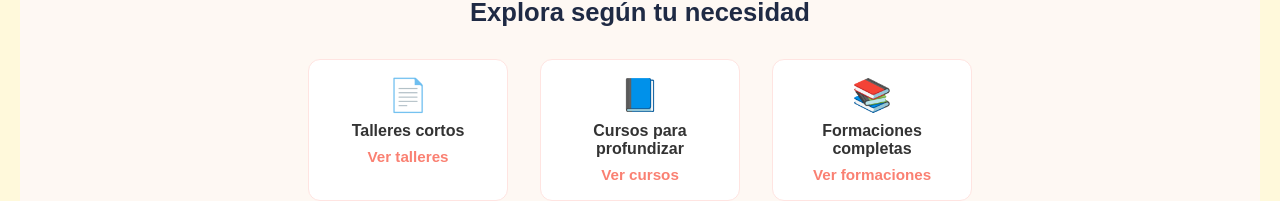
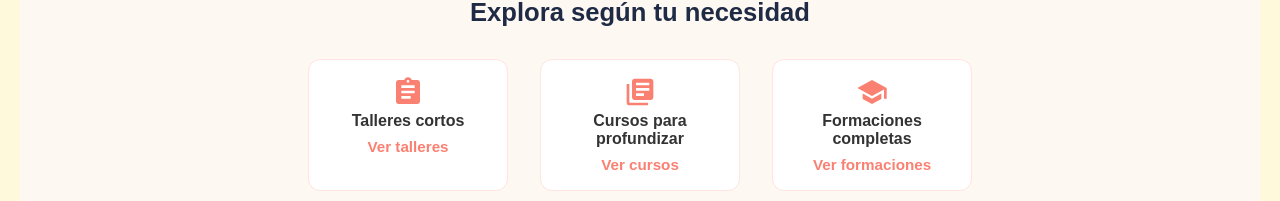
Before and after one commit to MarcosEsquibel/ProyectoCursos, a React (Vite) app in the folder vite-project/: page / in a window 1280 px wide. Shown: the part 873-1074 px from the top of the page. Built offline with nearby package versions, Linux system fonts and the light colour scheme.

Commit message:
solucionando errores

```diff
--- a/vite-project/package.json
+++ b/vite-project/package.json
@@ -9,6 +9,7 @@
   "dependencies": {
     "react": "^19.1.0",
     "react-dom": "^19.1.0",
+    "react-icons": "^5.5.0",
     "react-router-dom": "^7.6.0"
   },
   "devDependencies": {
--- a/vite-project/src/pages/Home.tsx
+++ b/vite-project/src/pages/Home.tsx
@@ -1,6 +1,8 @@
 import React from "react";
+import { MdAssignment, MdLibraryBooks, MdSchool } from "react-icons/md";
 import "./Home.css";
 import { Link } from "react-router-dom";
+
 
 const Home: React.FC = () => {
   return (
@@ -32,7 +34,7 @@ const Home: React.FC = () => {
         </div>
       </section>
 
-      {/* Qué es NoimaLab */}
+      {/* Qu茅 es NoimaLab */}
       <section className="about-section">
         <h2>Qué es NoimaLab</h2>
         <p>
@@ -42,22 +44,23 @@ const Home: React.FC = () => {
         <img src="/ruta/ilustracion.png" alt="Ilustración" />
       </section>
 
-      {/* Explora según necesidad */}
 <section className="explore-section">
   <h2>Explora según tu necesidad</h2>
   <div className="explore-options">
 <div className="option">
-            <span>📄</span>
+  <MdAssignment size={32} color="#fa8072" />
   <h4>Talleres cortos</h4>
   <Link to="/talleres">Ver talleres</Link>
 </div>
+
 <div className="option">
-            <span>📘</span>
+  <MdLibraryBooks size={32} color="#fa8072" />
   <h4>Cursos para profundizar</h4>
   <Link to="/cursos">Ver cursos</Link>
 </div>
+
 <div className="option">
-            <span>📚</span>
+  <MdSchool size={32} color="#fa8072" />
   <h4>Formaciones completas</h4>
   <Link to="/formaciones">Ver formaciones</Link>
 </div>
```
Also changed, not shown: 1 other file (tests, documents, lock files or other folders). Lines whose indentation alone changed are shown as unchanged.
